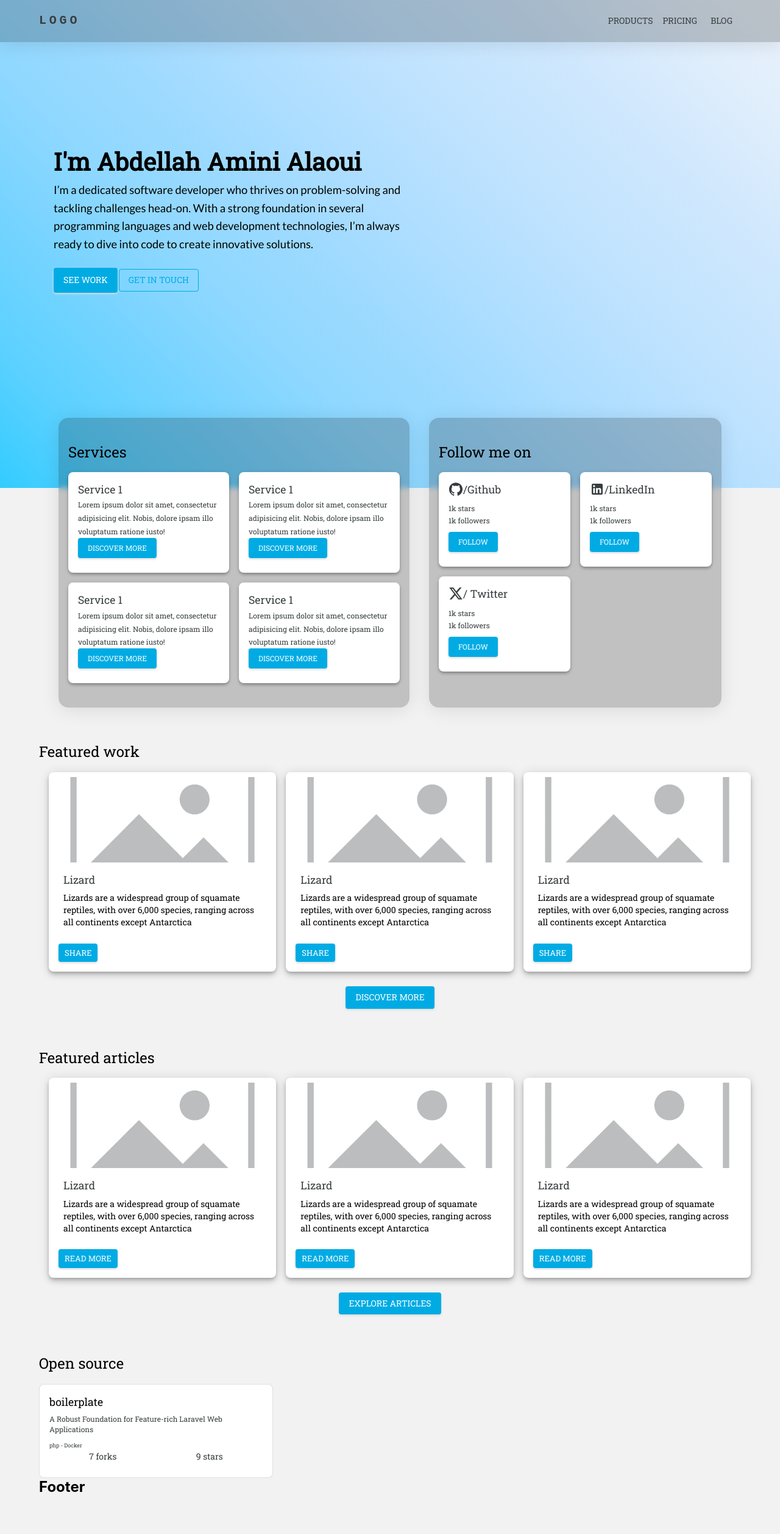
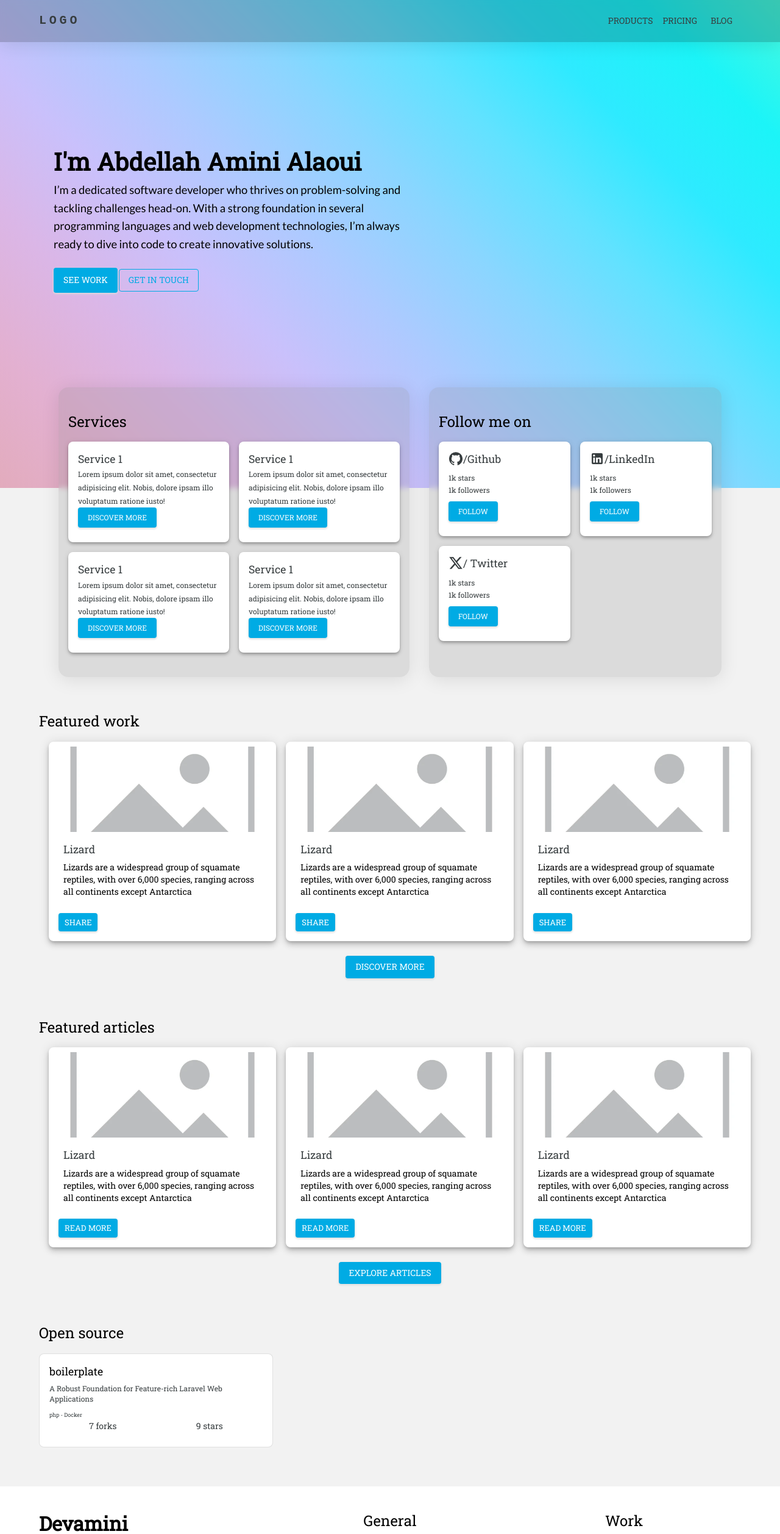
Before and after one commit to abdou-roa/devamini, a Next.js app: page / in a window 1280 px wide. Shown: the top 2515 px of the page at 61% size. Before the commit the page ends 2452 px from the top, so only its background shows below. Built offline with nearby package versions, Linux system fonts and the light colour scheme.

Commit message:
base Home page done

```diff
--- a/components/Footer.tsx
+++ b/components/Footer.tsx
@@ -3,12 +3,56 @@ import Link from "next/link";
 import { useRouter } from "next/router";
 
 //material ui imports
-import { Container } from "@mui/material";
+import { Container, Typography, Grid, Box } from "@mui/material";
 
 const NavBar: React.FC = () => {
     return(
-        <Container maxWidth="lg">
-            <h2>Footer</h2>
+        <Container disableGutters  sx={{minWidth: '100vw', backgroundColor: '#fff',  boxSizing: 'border-box', marginTop: '64px', paddingTop: '40px'}}>
+            <Container maxWidth="lg">
+                <Grid container>
+                        <Grid item xs={12} lg={4} sx={{ color: 'black', display: 'flex', justifyContent: 'center'}}>
+                            <Box>
+                                <Typography variant="h2">Devamini</Typography>
+                                <Typography variant="body1" sx={{maxWidth:'400px', fontSize: '16px'}}>Lorem ipsum dolor sit, amet consectetur adipisicing elit. Facilis iste facere sapiente eaque, ipsa ea.</Typography>
+                            </Box>
+                        </Grid>
+                    <Grid item xs={12} lg={4} sx={{ color: 'black', display: 'flex', justifyContent: 'center'}}>
+                        <Box>
+                            <Typography variant="h3" >General</Typography>
+                            <Box sx={{ color: 'black', display: 'flex', flexDirection: 'column', justifyContent: 'space-around' }}>
+                                <Link href="/about">
+                                <Typography sx={{fontSize: '16px'}}>About</Typography>
+                                </Link>
+                                <Link href="/services">
+                                <Typography sx={{fontSize: '16px'}}>Services</Typography>
+                                </Link>
+                                <Link href="/contact">
+                                <Typography sx={{fontSize: '16px'}}>Contact</Typography>
+                                </Link>
+                            </Box>
+                        </Box>
+                    </Grid>
+                    <Grid item xs={12} lg={4} sx={{ color: 'black', display: 'flex', justifyContent: 'center' }}>
+                        <Box>
+                            <Typography variant="h3" >Work</Typography>
+                            <Box sx={{ color: 'black', display: 'flex', flexDirection: 'column', justifyContent: 'space-around' }}>
+                                <Link href="/about">
+                                <Typography sx={{fontSize: '16px'}}>About</Typography>
+                                </Link>
+                                <Link href="/services">
+                                <Typography sx={{fontSize: '16px'}}>Services</Typography>
+                                </Link>
+                                <Link href="/contact">
+                                <Typography sx={{fontSize: '16px'}}>Contact</Typography>
+                                </Link>
+                            </Box>
+                        </Box>
+                    </Grid>
+                </Grid>
+                <Box sx={{ margin: '0px auto', paddingTop:'32px', bottom: '0px' }}>
+                    <Typography variant="body1" sx={{fontSize: '16px', textAlign: 'center'}}>@Copyright 2024, All rights reserved by Devamini</Typography>
+                </Box>
+            </Container>
         </Container>
     )
 }
--- a/components/Layout.tsx
+++ b/components/Layout.tsx
@@ -49,6 +49,7 @@ const Layout: React.FC<Props> = (props) => (
       .layout {
         padding: 0 2rem;
       }
+
     `}</style>
   </div>
 );
--- a/pages/index.tsx
+++ b/pages/index.tsx
@@ -41,19 +41,21 @@ const Home: React.FC<Props> = (props) => {
   const isSmall : Boolean = useMediaQuery(theme.breakpoints.up('sm'))
   return (
     <Layout>
-      <Box sx={{ width: '100%', minHeight: '800px', overflow: 'hidden', position: 'absolute', top: '0', left: '0', zIndex: '-90', padding: '0px',  margin: '0px', backgroundImage: `linear-gradient(
-      45deg,
-      hsl(195deg 100% 60%) 0%,
-      hsl(197deg 100% 68%) 11%,
-      hsl(199deg 100% 73%) 22%,
-      hsl(201deg 100% 78%) 33%,
-      hsl(203deg 100% 81%) 44%,
-      hsl(205deg 100% 85%) 56%,
-      hsl(207deg 98% 88%) 67%,
-      hsl(208deg 93% 90%) 78%,
-      hsl(210deg 82% 93%) 89%,
-      hsl(212deg 63% 95%) 100%
-    )`,}}>
+      <Box sx={{ width: '100%', minHeight: '800px', overflow: 'hidden', position: 'absolute', top: '0', left: '0', zIndex: '-90', padding: '0px',  margin: '0px',
+        backgroundImage: `linear-gradient(
+          45deg,
+  hsl(341deg 49% 78%) 0%,
+  hsl(321deg 47% 79%) 11%,
+  hsl(285deg 50% 81%) 22%,
+  hsl(249deg 89% 87%) 33%,
+  hsl(219deg 100% 84%) 44%,
+  hsl(201deg 100% 77%) 56%,
+  hsl(191deg 100% 69%) 67%,
+  hsl(186deg 100% 59%) 78%,
+  hsl(181deg 94% 54%) 89%,
+  hsl(171deg 94% 63%) 100%
+        )`
+      }}>
 
       </Box>
       <Container maxWidth="lg" disableGutters={useMediaQuery(theme.breakpoints.down('lg'))} sx={{zIndex:'1'}} >
@@ -77,13 +79,13 @@ const Home: React.FC<Props> = (props) => {
             </Box>
         </Container>
         {/* Services & social links section */}
-        <Container disableGutters>
+        <Container disableGutters sx={{marginTop: '-50px'}}>
           <Box>
             <Grid container  justifyContent={'center'}>
               <Grid item xs={12} lg={6}  sx={{
                 margin: theme.spacing(2),
                 padding: '40px 16px',
-                background: 'rgba(0, 0, 0, 0.2)',
+                background: 'rgba(128, 128, 128, 0.2)',
                 borderRadius: '16px',
                 boxShadow: '0 4px 30px rgba(0, 0, 0, 0.1)',
                 backdropFilter: 'blur(5px)',
@@ -151,7 +153,7 @@ const Home: React.FC<Props> = (props) => {
               <Grid item xs={12} lg={5}  sx={{
                 margin: theme.spacing(2),
                 padding: '40px 16px',
-                background: 'rgba(0, 0, 0, 0.2)',
+                background: 'rgba(128, 128, 128, 0.2)',
                 borderRadius: '16px',
                 boxShadow: '0 4px 30px rgba(0, 0, 0, 0.1)',
                 backdropFilter: 'blur(5px)',
```
